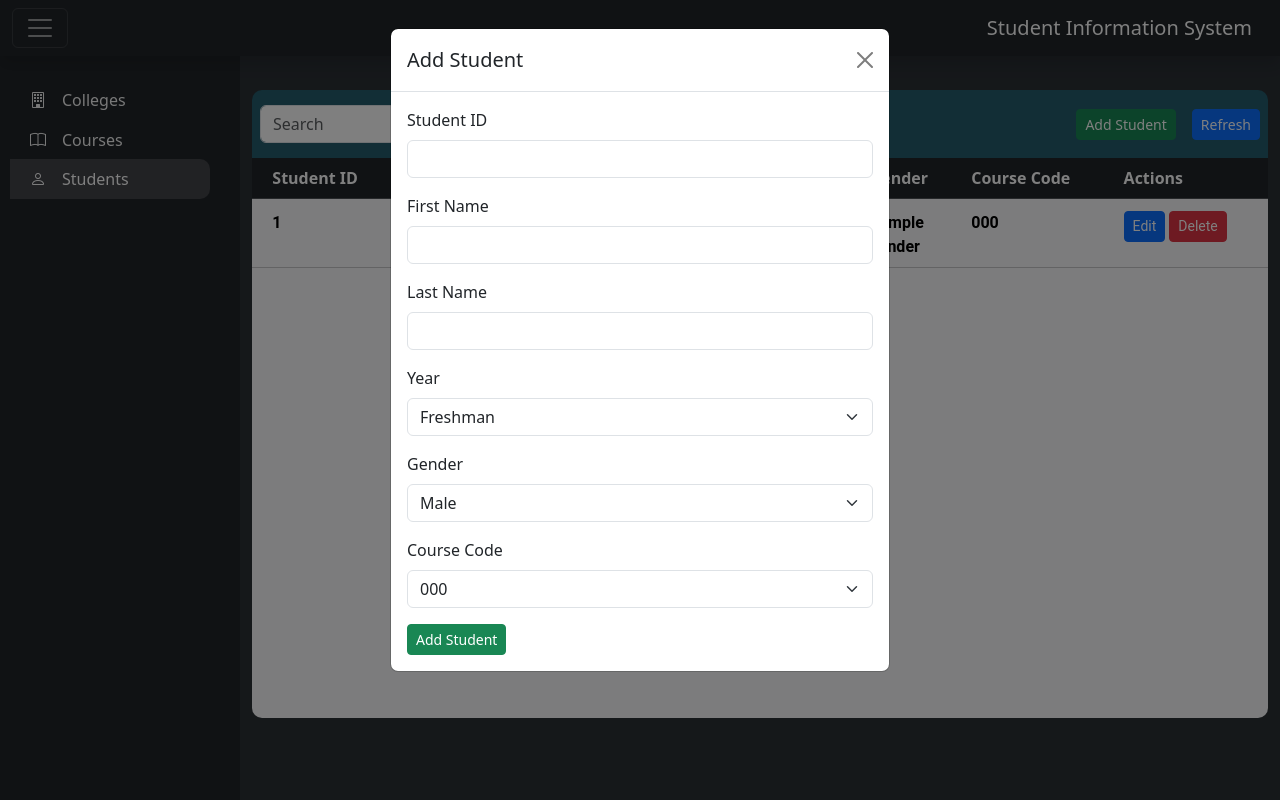
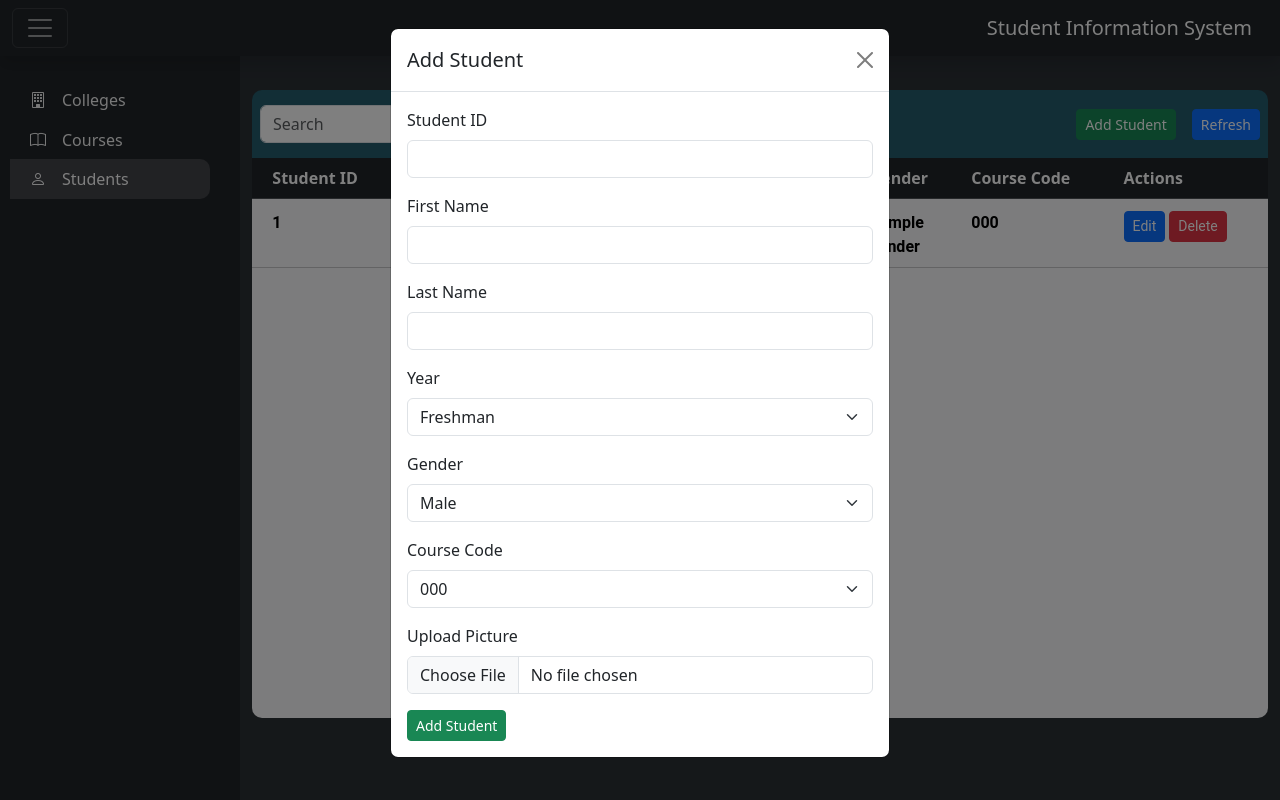
Before and after one commit to jrmamauag007/ssisv3, a Flask app: template app/templates/students.html in a window 1280 px wide, after a click on "Add Student". Run offline with Flask 3, Linux system fonts and the light colour scheme; the template is opened without the code that fills it: most values are stand-ins (such as "Sample title", 1, 10 or a date in 2020); some libraries are stand-ins or nearby versions.

Commit message:
Add enctype multipart and upload picture buttons to all modals

```diff
--- a/app/templates/students.html
+++ b/app/templates/students.html
@@ -38,7 +38,7 @@
                 </div>
                 <div class="modal-body">
                     <!-- Add your add student form here -->
-                    <form method="POST" action="{{ url_for('student.add_student') }}">
+                    <form method="POST" action="{{ url_for('student.add_student') }}" enctype="multipart/form-data">
                         <div class="mb-3">
                             <label for="addStudentID" class="form-label">Student ID</label>
                             <input type="text" class="form-control" id="addStudentID" name="studentid" required>
@@ -79,6 +79,10 @@
                                 {% endfor %}
                             </select>
                         </div>
+                        <div class="mb-3">
+                            <label for="addFileInput" class="form-label">Upload Picture</label>
+                            <input type="file" class="form-control" id="addFileInput" name="addFile" accept="image/*">
+                        </div>
                         <button type="submit" class="btn btn-success btn-sm">Add Student</button>
                     </form>
                 </div>
@@ -96,7 +100,7 @@
                 </div>
                 <div class="modal-body">
                     <!-- Add your edit form here -->
-                    <form method="POST" action="{{ url_for('student.update_student') }}">
+                    <form method="POST" action="{{ url_for('student.update_student') }}" enctype="multipart/form-data">
                         <div class="mb-3">
                             <label for="editStudentID" class="form-label">Student ID</label>
                             <input type="text" class="form-control" id="editStudentID" name="editStudentID" readonly>
@@ -136,6 +140,11 @@
                                     <option value="{{ course.coursecode }}">{{ course.coursecode }}</option>
                                 {% endfor %}
                             </select>
+                        </div>
+
+                        <div class="mb-3">
+                            <label for="editFileInput" class="form-label">Upload Picture</label>
+                            <input type="file" class="form-control" id="editFileInput" name="editFile" accept="image/*">
                         </div>
                         <button type="submit" class="btn btn-primary btn-sm">Save Changes</button>
                     </form>
```
